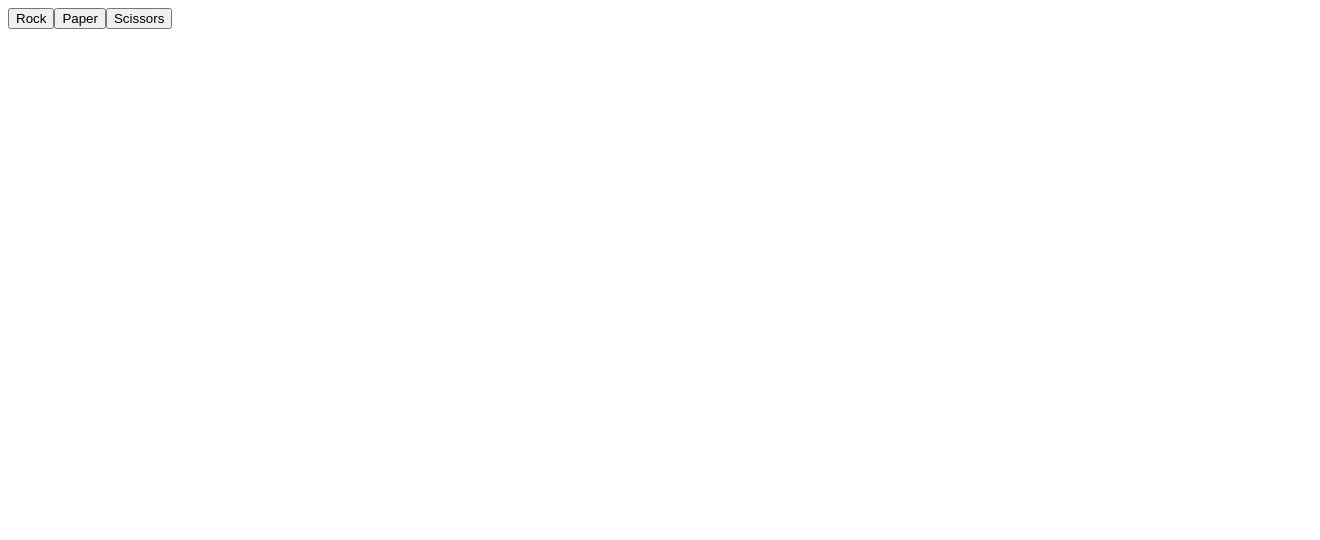
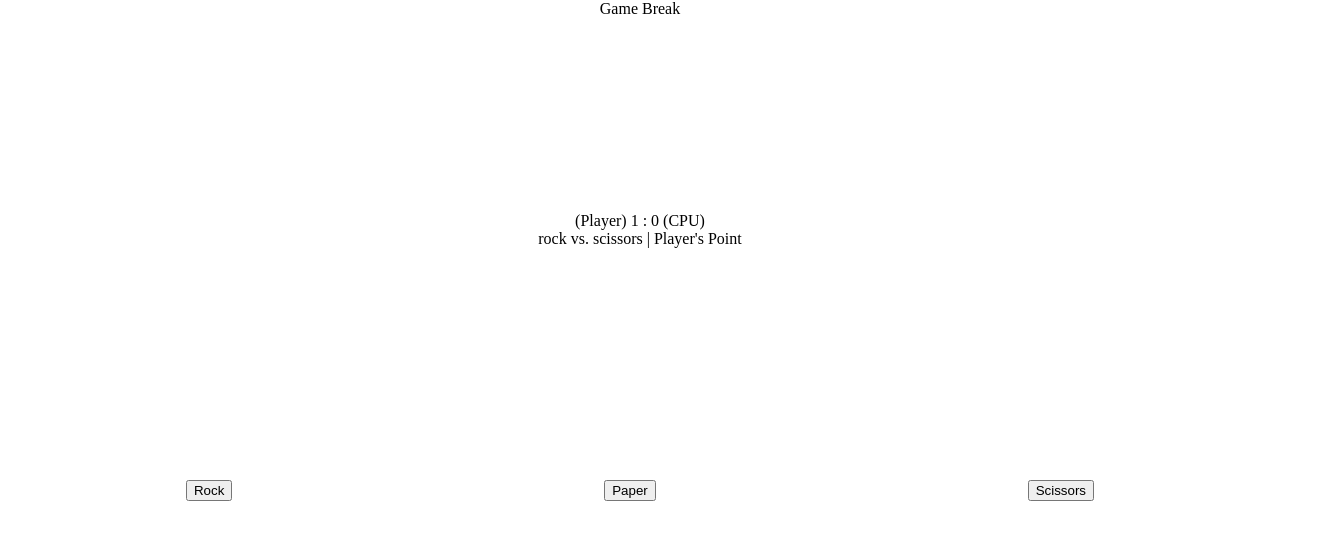
Before and after one commit to Agent-RW/game-break, a plain HTML site: page index.html in a window 1280 px wide. Both pictures are taken after a click on the button "Rock". Shown: the whole page, 1320 px wide, since content can reach past the window. Drawn offline with Linux system fonts and the light colour scheme.

Commit message:
feat: Redesign game flow and logic to accomodate change in input type
Refactor function playRound so complex steps are handled in function
calls. Add structure to the base html file to avoid unnecessary
delays in rendering. Make layout and style adjustments. Switch
the player UI to a button based control system.

```diff
--- a/index.html
+++ b/index.html
@@ -7,7 +7,11 @@
   </head>
 
   <body>
-    <div id="rps-container"></div>
+    <div class="header">Game Break</div>
+    <div class="section" id="game-container">
+      <div id="display"></div>
+      <div id="controls"></div>
+    </div>
     <script src="javascript.js"></script>
   </body>
 </html>
--- a/javascript.js
+++ b/javascript.js
@@ -1,20 +1,13 @@
-
-/*
-Rock, Paper, Scissors Game in which the user plays against a bot
-
-GET user selection between rock, paper, and scissor
-COMPUTE computer rock, paper, and scissors selection using a random number
-IF the user's input is beats the computer's selection, the user wins
-ELIF the computer's input beats the user's input, the computer wins
-ELSE nobody wins
-*/
+const DISPLAY = document.querySelector("#display");
+const CONTROLS = document.querySelector("#controls");
+const TARGET_SCORE = 5;
 let playerScore;
 let computerScore;
 
 function getComputerChoice() {
-    let choice = (parseInt(Math.random() * 99) % 3);
+  let choice = parseInt(Math.random() * 99) % 3;
 
-    switch (choice){
+  switch (choice) {
     case 0:
       return "rock";
     case 1:
@@ -22,74 +15,99 @@ function getComputerChoice() {
     case 2:
       return "scissors";
     default:
-            return "ERROR: Invalid Choice"
+      return "ERROR: Invalid Choice";
+  }
 }
 
+function playRound(playerChoice) {
+  let victor;
+  let computerChoice = getComputerChoice();
+
+  bestOption = compareOptions(playerChoice, computerChoice);
+
+  if (bestOption === "ERROR") {
+    return "Error handling needs to be added | Have player replay";
   }
 
-function getPlayerChoice() {
-    let playerChoice = prompt('Rock / Paper / Scissors');
-    return playerChoice.trim().toLocaleLowerCase();
-
+  if (bestOption === "draw") {
+    victor = "Nobody";
+  } else if (bestOption === playerChoice) {
+    victor = "Player";
+    playerScore++;
+  } else {
+    victor = "Computer";
+    computerScore++;
   }
 
-function playRound(computerChoice, playerChoice) {
-    let choices = `Choice | Player ${playerChoice} : ${computerChoice} CPU | `;
-    let winAlert = 'Not too bad';
-    let loseAlert = 'You suck';
-    let drawAlert = 'Until next time';
-    let victor;
+  SCORE_DISPLAY.textContent = `(Player) ${playerScore} : ${computerScore} (CPU)`;
+  ROUND_DISPLAY.textContent = `${playerChoice} vs. ${computerChoice} | ${victor}'s Point`;
 
-    if (playerChoice === computerChoice) {
-        alert(choices + drawAlert);
-    }else if (playerChoice === 'rock') {
-        if (computerChoice === 'scissors') {
-            alert(choices + winAlert)
-            victor = "player";
-        }else {
-            alert(choices + loseAlert);
-            victor = "cpu";
+  if (playerScore >= TARGET_SCORE || computerScore >= TARGET_SCORE) {
+    //Called setTimeout otherwise alert will interrupt DOM rendering before score updates
+    setTimeout(() => {
+      alert(`GAME OVER | ${victor} Wins!!!`);
+    }, 1);
+    startNewGame();
   }
-    }else if (playerChoice === 'paper') {
-        if (computerChoice === 'rock') {
-            alert(choices + winAlert);
-            victor = "player";
-        }else {
-            alert(choices + loseAlert);
-            victor = "cpu";
-        }
-    }else if (playerChoice === 'scissors') {
-        if (computerChoice === 'paper') {
-            alert(choices + winAlert);
-            victor = "player";
-        }else {
-            alert(choices + loseAlert);
-            victor = "cpu";
-        }
-    }else {
-        alert('Have you never player rock, paper, scissors?');
 }
 
-    return victor;
+function compareOptions(a, b) {
+  let bestOption;
+
+  if (a === b) {
+    bestOption = "draw";
+  } else if (a === "rock") {
+    if (b === "scissors") {
+      bestOption = a;
+    } else {
+      bestOption = b;
+    }
+  } else if (a === "paper") {
+    if (b === "rock") {
+      bestOption = a;
+    } else {
+      bestOption = b;
+    }
+  } else if (a === "scissors") {
+    if (b === "paper") {
+      bestOption = a;
+    } else {
+      bestOption = b;
+    }
+  } else {
+    bestOption = "ERROR";
+  }
+
+  return bestOption;
 }
 
 function onSelect(event) {
-    let selected = event.target.textContent;
-
-    playRound(getComputerChoice(), selected);
+  let playerChoice = event.target.textContent.toLocaleLowerCase();
+  playRound(playerChoice);
 }
 
-const rpsContainer = document.querySelector("div");
-const rockBtn = document.createElement("button");
-const paperBtn = document.createElement("button");
-const scissorsBtn = document.createElement("button");
-rockBtn.textContent = "Rock";
-paperBtn.textContent = "Paper";
-scissorsBtn.textContent = "Scissors";
+function startNewGame() {
+  playerScore = 0;
+  computerScore = 0;
 
+  SCORE_DISPLAY.textContent = `(Player) ${playerScore} : ${computerScore} (CPU)`;
+  ROUND_DISPLAY.textContent = "Choose Rock/Paper/Scissors to Begin"
+}
 
+const SCORE_DISPLAY = document.createElement("div");
+const ROUND_DISPLAY = document.createElement("div");
+DISPLAY.appendChild(SCORE_DISPLAY);
+DISPLAY.appendChild(ROUND_DISPLAY);
 
-[rockBtn, paperBtn, scissorsBtn].forEach((button) => {
+const ROCK_BTN = document.createElement("button");
+const PAPER_BTN = document.createElement("button");
+const SCISSOR_BTN = document.createElement("button");
+ROCK_BTN.textContent = "Rock";
+PAPER_BTN.textContent = "Paper";
+SCISSOR_BTN.textContent = "Scissors";
+[ROCK_BTN, PAPER_BTN, SCISSOR_BTN].forEach((button) => {
   button.addEventListener("click", onSelect);
-    rpsContainer.appendChild(button);
+  CONTROLS.appendChild(button);
 });
+
+startNewGame();
--- a/styles.css
+++ b/styles.css
@@ -0,0 +1,32 @@
+body {
+    height: 100vh;
+    display: flex;
+    flex-direction: column;
+    margin: auto;
+    align-items: center;
+}
+
+#game-container {
+    height: 65vh;
+    width: 100vw;
+    padding: 40px;
+    display: flex;
+    flex-direction: column;
+    justify-content: center;
+}
+
+#display {
+    flex: 2 0 auto;
+    flex-direction: column;
+    display: flex;
+    justify-content: center;
+    align-items: center;
+}
+
+#controls {
+    flex: 1 0 auto;
+    display: flex;
+    flex-direction: row;
+    justify-content: space-around;
+    align-items: center;
+}
```
Lines whose indentation alone changed are shown as unchanged.
